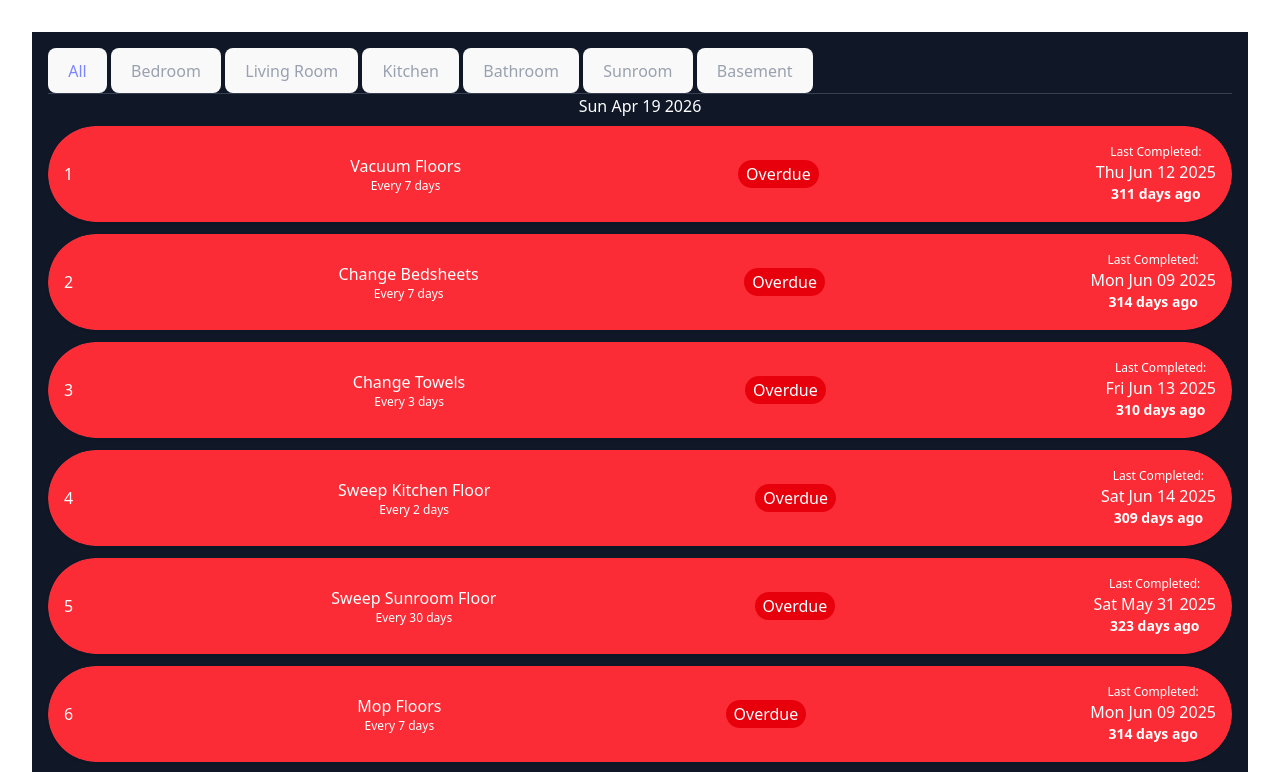
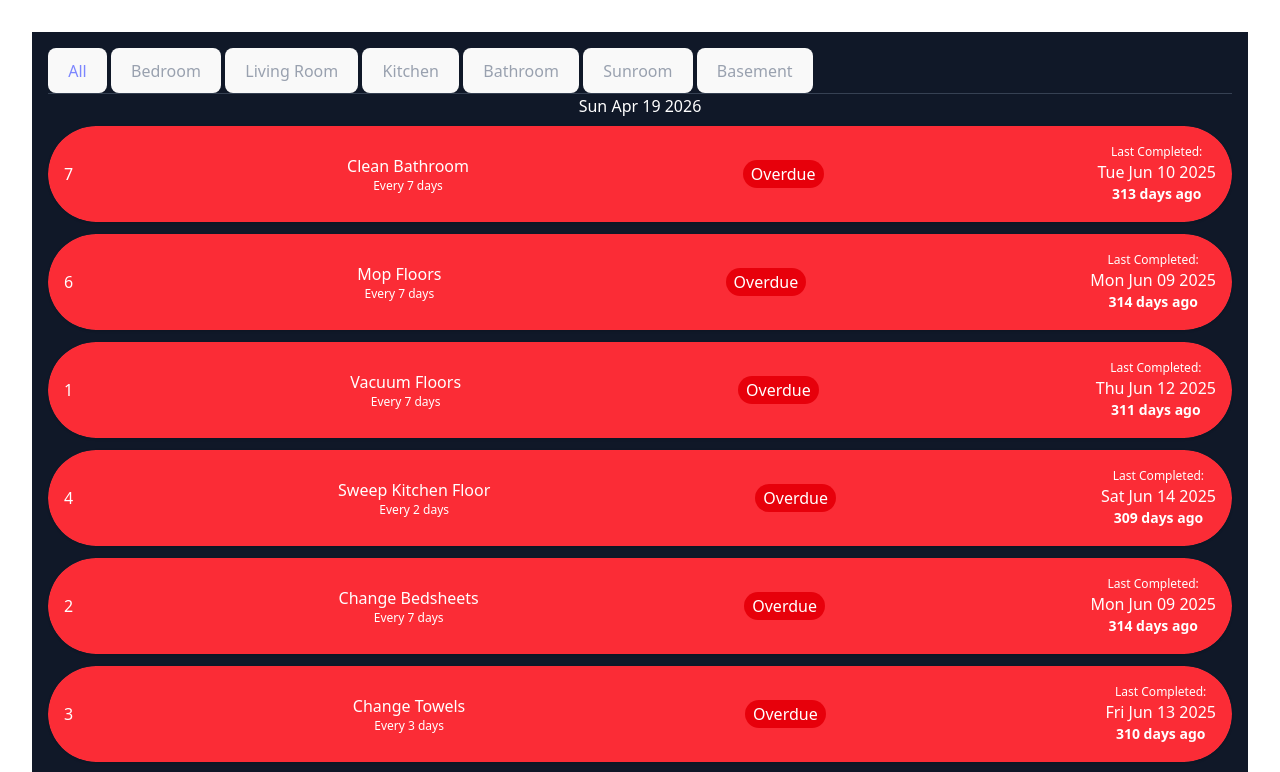
Before and after one commit to 4IRL/chores4irl, a React (Vite) app in the folder frontend/: page / in a window 1280 px wide. Shown: the top 772 px of the page. Built offline with nearby package versions, Linux system fonts and the light colour scheme.

Commit message:
Picking C4I back up

```diff
--- a/frontend/src/App.tsx
+++ b/frontend/src/App.tsx
@@ -1,93 +1,88 @@
-import React, { JSX, useEffect, useState } from 'react';
+import React, { useEffect, useState } from 'react';
 import { addDays, differenceInDays, startOfDay } from 'date-fns';
 
 import NavBar from './components/NavBar';
 import ChoreList from './components/ChoreList';
 import AddChoreButton from './components/AddChoreButton';
 
-import { choreData } from './assets/database';
+import { database } from './assets/database';
 
 import type { Chore } from '@customTypes/SharedTypes';
-import { get } from 'http';
 
 
 const App: React.FC = () => {
+  const simTimeSecPerDay: number = 30; // Simulation time in seconds per day
 
-  const database = choreData as Chore[];
+  // CONSTANTS
+  const choreData = database as Chore[];
   const today: Date = new Date();
-  const simTimeSecPerDay: number = 30; // Simulation time in seconds per day
-  // TODO: reorder after some delay...if reorder per click, screen will be commonly red, making user feel bad that there are perpetually more chores to do. Leaving the green screen makes them feel like they are making progress. But at certain intervals, it would be nice to reorder the chores so that user can see the next chore that needs to be done.
+  // Extract unique categories from data
+  const uniqueCategories = Array.from(
+    new Set(choreData.flatMap(chore => chore.category.map(cat => cat.trim())))
+  );
+  // TODO: reorder after some delay...if reorder per resetTask click, screen will commonly be overwhelming red, making user feel bad that there are perpetually more chores to do. Leaving the green screen makes them feel like they are making progress. But at certain intervals, it would be nice to reorder the chores so that user can see the next chore that needs to be done. #humanPsychologyProblems
   // const refreshOrderTimer: number = 1; // How often to refresh the order of chores in seconds
 
-  // Extract unique categories from data
-  const uniqueCategories = Array.from(
-    new Set(database.flatMap(chore => chore.category.map(cat => cat.trim())))
-  );
+  // STATE VARIABLES
 
-  // State Variables
-  //
   // Sample data, TODO: pull from Express
-  // const [chores, setChores] = useState<Chore[]>([]);
-  const [chores, setChores] = useState(database);
-  const [selectedCategory, setSelectedCategory] = useState<string>('all')
-  const [displayedChores, setDisplayedChores] = useState<(Chore[])>(chores);
+  // State for selected category, default to 'all'
+  const [selectedCategory, setSelectedCategory] = useState<string>('all');
+  // State for displayed chores based on selected category
+  // Initialize displayed chores with all chores
+  const [displayedChores, setDisplayedChores] = useState<(Chore[])>(choreData);
+  const [orderedChores, setOrderedChores] = useState<(Chore[])>(choreData);
+
   // Simulation of days passing
-  const [day, setDay] = useState(today);
-  // State for selected category, default to first unique category
+  const [day, setDay] = useState<Date>(today);
 
   // Simulate time passage (only for demo purposes)
   useEffect(() => {
     const timer = setTimeout(() => {
       const nextDate = addDays(day, 1);
       setDay(nextDate);
-
-      setChores(orderChores(chores));
     }, simTimeSecPerDay * 1000); // Convert seconds to milliseconds
 
     return () => {
       clearTimeout(timer);
     }
-  }, [chores]);
+  }, [day]);
 
+  // Update displayedChores when chores or selectedCategory changes
   useEffect(() => {
-  }, [chores]);
+    const filteredChores: Chore[] = selectedCategory === 'all'
+      ? choreData
+      : choreData.filter(choreData => choreData.category.includes(selectedCategory));
+    setDisplayedChores(filteredChores);
+  }, [choreData, selectedCategory]);
 
-  function getChorePriority(chore: Chore, maxDuration: number, maxDaysSince: number): number {
-    // Normalize both fields to the same scale (e.g., 0 to 1)
-    const normalizedDuration: number = chore.duration / maxDuration;
-    const normalizedDaysSince: number = differenceInDays(startOfDay(day), startOfDay(chore.dateLastCompleted)) / maxDaysSince;
-    const urgencyScore: number = chore.urgency === 'high' ? 0 : chore.urgency === 'medium' ? 0.5 : 1;
 
-    // Lower score = higher priority
-    // alpha is the weight for duration, (1-alpha) for daysSince
-    return 0.6 * normalizedDuration - 0.1 * normalizedDaysSince + 0.3 * urgencyScore;
+
+
+  // Update orderedChores when chores or day changes
+  useEffect(() => {
+    const orderedChores: Chore[] = orderChores(displayedChores, day);
+    setOrderedChores(orderedChores);
+  }, [displayedChores, day]);
+
+  function orderChores(chores: Chore[], today: Date): Chore[] {
+    const shortTermChores: Chore[] = chores.filter(chore => !chore.longTermTask)
+    const longTermChores: Chore[] = chores.filter(chore => chore.longTermTask)
+
+    return [...orderSubList(shortTermChores, today), ...orderSubList(longTermChores, today)]
   }
 
-  function orderChores(chores: Chore[]): Chore[] {
-    const choreDurations: number[] = chores.map(chore => chore.duration);
-    const maxDuration: number = Math.max(...choreDurations);
-
-    const choreDaysSince: number[] = chores.map(chore => differenceInDays(startOfDay(day), startOfDay(chore.dateLastCompleted)));
-    const maxDaysSince: number = Math.max(...choreDaysSince);
-
-    // Debugging priority score
-    console.log("Day:", day.toDateString());
-    chores.map(chore => console.log(`${chore.name}: `, getChorePriority(chore, maxDuration, maxDaysSince)));
-
-    return chores.slice().sort((a, b) => {
-      const aScore = getChorePriority(a, maxDuration, maxDaysSince);
-      const bScore = getChorePriority(b, maxDuration, maxDaysSince);
-      return aScore - bScore;
+  function orderSubList(chores: Chore[], today: Date): Chore[] {
+    return chores.sort((a, b) => {
+      return calcDurationWeightedScore(b, today) - calcDurationWeightedScore(a, today);
     });
   }
 
-  // Update displayedChores when chores or selectedCategory changes
-  useEffect(() => {
-    const filteredTasks: Chore[] = selectedCategory === 'all'
-      ? chores
-      : chores.filter(chore => chore.category.includes(selectedCategory));
-    setDisplayedChores(filteredTasks);
-  }, [chores, selectedCategory]);
+  function calcDurationWeightedScore(chore: Chore, today: Date): number {
+    const daysSince: number = differenceInDays(startOfDay(today), startOfDay(chore.dateLastCompleted));
+    const percentOverdue: number = daysSince / chore.frequency;
+    return chore.duration * percentOverdue;
+  }
 
   return (
     <div className="App">
@@ -102,7 +97,7 @@ const App: React.FC = () => {
 
         {/* Task list */}
         <ChoreList
-          chores={displayedChores}
+          chores={orderedChores}
           day={day}
         />
 
--- a/frontend/src/assets/database.ts
+++ b/frontend/src/assets/database.ts
@@ -1,7 +1,7 @@
 import type { Chore } from '@customTypes/SharedTypes';
 
 // Sample data, TODO: pull from Express
-export const choreData: Chore[] = [
+export const database: Chore[] = [
     {
         id: 1,
         name: 'Vacuum Floors',
@@ -67,5 +67,6 @@ export const choreData: Chore[] = [
         duration: 10,
         frequency: 90, // every 3 months
         urgency: 'low',
+        longTermTask: true, // long-term task
     },
 ];
--- a/frontend/src/components/ChoreList.tsx
+++ b/frontend/src/components/ChoreList.tsx
@@ -1,3 +1,6 @@
+import { useEffect, useState } from 'react';
+import { differenceInDays, startOfDay } from 'date-fns';
+
 import type { Chore } from '@customTypes/SharedTypes';
 
 import ChoreTimerBar from './ChoreTimerBar';
@@ -9,6 +12,7 @@ type ChoreListProps = {
 };
 
 const ChoreList = ({ chores, day }: ChoreListProps) => {
+
   return (
     <div className="space-y-3">
       {chores.map(chore => (
@@ -16,7 +20,7 @@ const ChoreList = ({ chores, day }: ChoreListProps) => {
           <ChoreTimerBar
             chore={chore}
             day={day}
-            // onClick={onClick}
+          // onClick={onClick}
           />
         </div>
       ))}
--- a/frontend/src/components/ChoreTimerBar.tsx
+++ b/frontend/src/components/ChoreTimerBar.tsx
@@ -16,13 +16,13 @@ const ChoreTimerBar = ({ chore, day }: ChoreTimerBarProps) => {
   // Simulation of days passing
   const [dateLastCompleted, setDateLastCompleted] = useState(chore.dateLastCompleted);
 
-  const daysSince = useMemo(() => {
+  const daysSince: number = useMemo(() => {
     return differenceInDays(startOfDay(day), startOfDay(dateLastCompleted));
   }, [day, dateLastCompleted]);
 
-  const status = daysSince / chore.frequency;
-  const barWidth = Math.min(status, 1) * 100;
-  const getStatusColor = (percentage: number) => {
+  const status: number = daysSince / chore.frequency;
+  const barWidth: number = Math.min(status, 1) * 100;
+  const getStatusColor = (percentage: number): string => {
     // Find the first status color that matches or exceeds the percentage
     return (statusColors as StatusColor[]).find(
       (status) => status.benchmark >= percentage
@@ -35,7 +35,7 @@ const ChoreTimerBar = ({ chore, day }: ChoreTimerBarProps) => {
 
   // Reset chore timer
   // This may need to bubble back up. I want the chores to resort after clicks
-  const resetTask = () => {
+  const resetTask = (): void => {
     setDateLastCompleted(day)
   };
 
```
Also changed, not shown: 1 other file (tests, documents, lock files or other folders).
